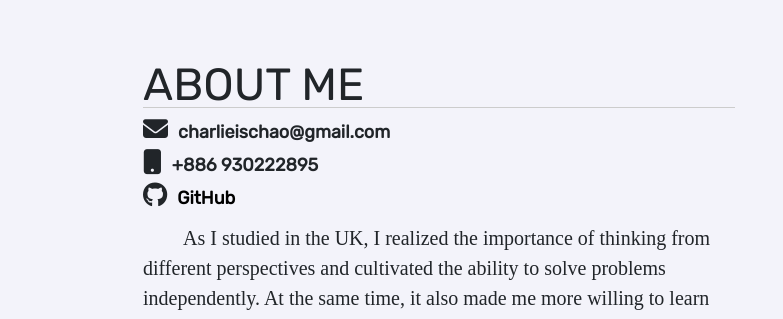
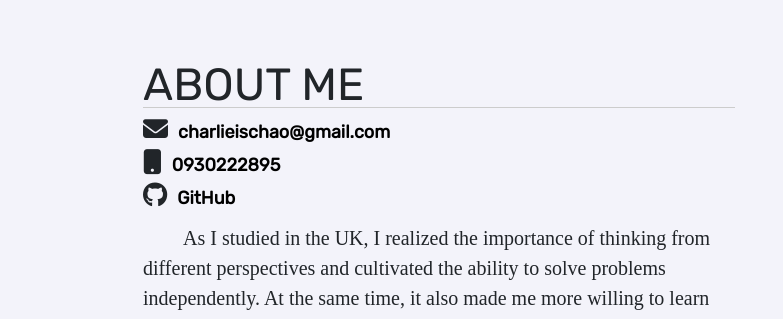
Before and after one commit to Chaoci/My_personal_page, a plain HTML site: page index.html in a window 1280 px wide. Shown: the part 273-592 px from the top of the page, 497-1280 px from the left. Drawn offline with nearby package versions, Linux system fonts and the light colour scheme.

Commit message:
Update index.html

```diff
--- a/index.html
+++ b/index.html
@@ -34,8 +34,8 @@
                         <div class="about-me w-50">
                             <h2>ABOUT ME</h2>
                             <div class="logo-container d-flex flex-column justify-content-between pt-2 pb-2">
-                                <i class="fa-solid fa-envelope mb-2"><span id="mail">charlieischao@gmail.com</span></i>
-                                <i class="fa-solid fa-mobile-button mb-2"><span id="phone">+886 930222895</span></i>
+                                <i class="fa-solid fa-envelope mb-2"><a href="mailto:charlieischao@gmail.com"><span id="mail">charlieischao@gmail.com</span></a></i>
+                                <i class="fa-solid fa-mobile-button mb-2"><a href="tel:+886-930222895"><span id="phone">0930222895</span></a></i>
                                 <i class="fa-brands fa-github mb-2"><span id="github"><a href="https://github.com/Chaoci" target="_blank">GitHub</a></span></i>
                             </div>
                             <p>As I studied in the UK, I realized the importance of thinking from different perspectives and cultivated the ability to solve problems independently. At the same time, it also made me more willing to learn new knowledge, find the lack of myself and work in various fields.<br>
```
